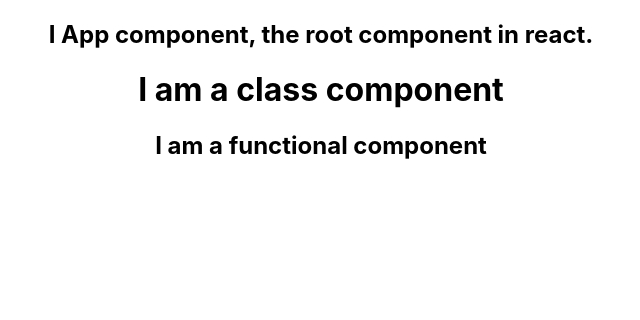
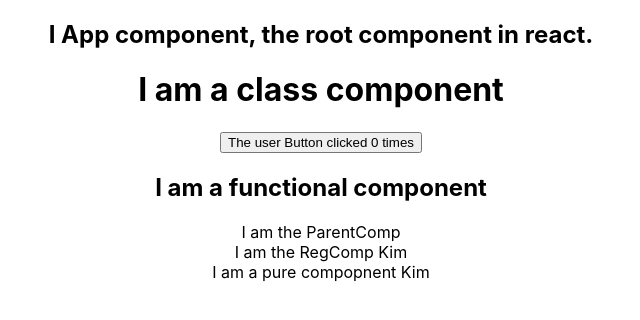
Before and after one commit to briankibiku/webs-experiment, a React (Create React App) app: page / in a window 1280 px wide. Shown: the top 320 px of the page, without its empty margins (319-959 px from the left). Built offline with nearby package versions, Linux system fonts and the light colour scheme.

Commit message:
difference between regular and pure components,pure components optimize performace

```diff
--- a/src/App.js
+++ b/src/App.js
@@ -1,6 +1,7 @@
 import './App.css';
 import ClassComp from './components/ClassComp';
 import FunctionalComp from './components/FunctionalComp';
+import ParentComp from './components/ParentComp';
 
 function App() {
   return (
@@ -8,6 +9,7 @@ function App() {
       <h2>I App component, the root component in react.</h2>
       <ClassComp />
       <FunctionalComp />
+      <ParentComp />
     </div>
   );
 }
--- a/src/components/ClassComp.js
+++ b/src/components/ClassComp.js
@@ -1,14 +1,26 @@
 import React from "react";
-
+import UpdatedComp from "./HigherOrder";
 
 class ClassComp extends React.Component{
+    constructor(props) {
+        super(props);
+
+        this.state = {
+            count: 0
+        }
+    }
+    IncreamentCount = () => {
+        this.setState({ count: this.state.count + 1})
+    }
     render() {
+        const {count} = this.state
         return(
             <div>
                 <h1>I am a class component</h1>
+                <button onClick={this.IncreamentCount}>{this.props.name} Button clicked {count} times</button>
             </div>
         )
     }
 }
 
-export default ClassComp
+export default UpdatedComp(ClassComp);
--- /dev/null
+++ b/src/components/HigherOrder.js
@@ -0,0 +1,12 @@
+import React from "react";
+
+const UpdatedComp = OriginalComp => {
+    class NewComp extends React.Component {
+        render() {
+            return <OriginalComp name='The user' />;
+        }
+    }
+    return NewComp
+}
+
+export default UpdatedComp
--- /dev/null
+++ b/src/components/ParentComp.js
@@ -0,0 +1,34 @@
+import React, { Component } from 'react'
+import RegComp from './RegComp'
+import PureComp from './PureComp'
+
+class ParentComp extends Component {
+    constructor(props) {
+      super(props)
+
+      this.state = {
+         name: 'Kim'
+      }
+    }
+
+    componentDidMount() {
+        setInterval(()=>{
+            this.setState(
+                {name: 'Kim'}
+            )
+        })
+    }
+  render() {
+    console.log('Parent comp render')
+    return (
+      <div>
+        I am the ParentComp
+        <RegComp name={this.state.name} />
+        <PureComp name={this.state.name} />
+
+      </div>
+    )
+  }
+}
+
+export default ParentComp
--- /dev/null
+++ b/src/components/PureComp.js
@@ -0,0 +1,12 @@
+import { PureComponent } from "react";
+
+class PureComp extends PureComponent {
+    render() {
+        console.log('Pure comp render')
+        return (
+            <div>I am a pure compopnent {this.props.name}</div>
+        )
+    }
+}
+
+export default PureComp
--- /dev/null
+++ b/src/components/RegComp.js
@@ -0,0 +1,12 @@
+import React, { Component } from 'react'
+
+class RegComp extends Component {
+  render() {
+    console.log('Reg comp render')
+    return (
+      <div>I am the RegComp {this.props.name}</div>
+    )
+  }
+}
+
+export default RegComp
```
